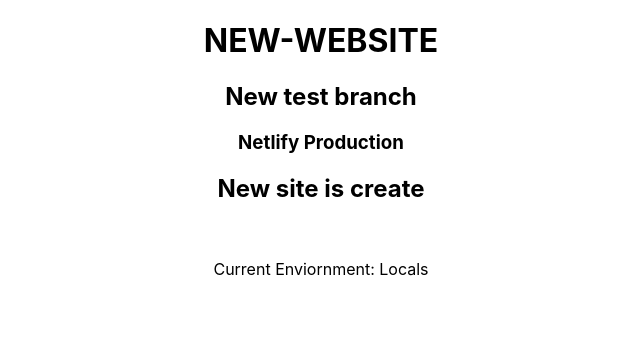
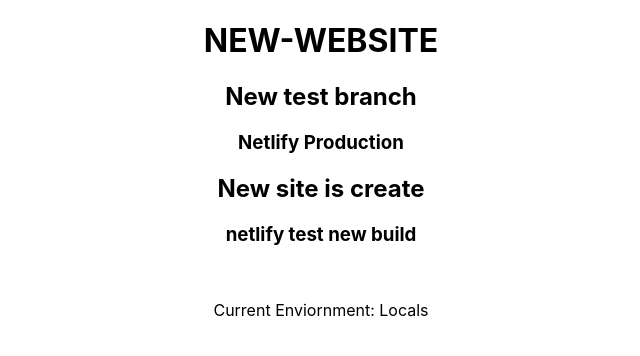
Before and after one commit to saurabhgola/testwebsite, a React (Create React App) app: page / in a window 1280 px wide. Shown: the top 356 px of the page, without its empty margins (319-959 px from the left). Built offline with nearby package versions, Linux system fonts and the light colour scheme.

Commit message:
test that test build

```diff
--- a/src/App.js
+++ b/src/App.js
@@ -8,6 +8,7 @@
       <h2>New test branch</h2>
      <h3>Netlify Production</h3>
      <h2>New site is create</h2>
+     <h3>netlify test new build</h3>
       <br/>
       <p className="App-intro">Current Enviornment: {process.env.REACT_APP_ENVIORNMENT}</p>
  <br/>
```
